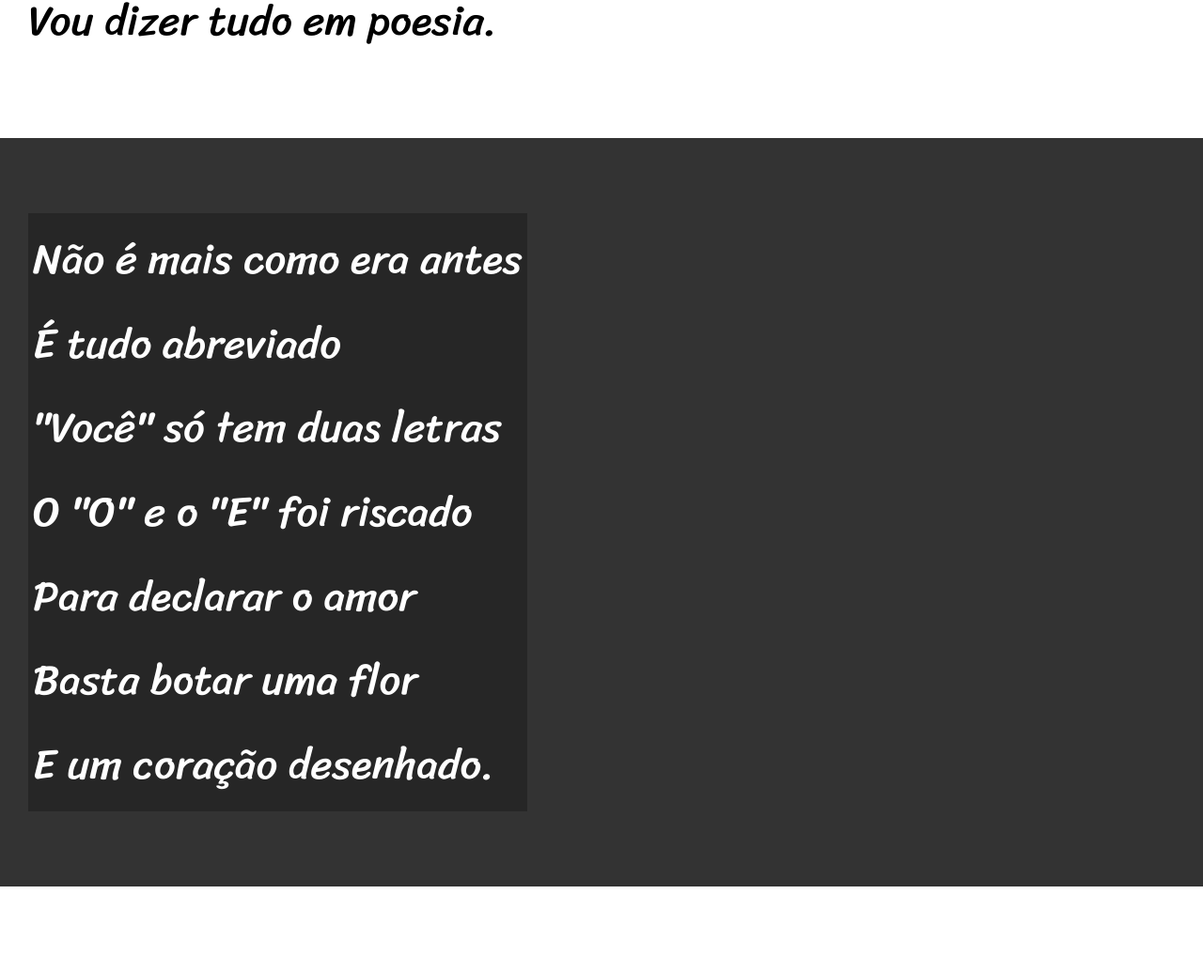
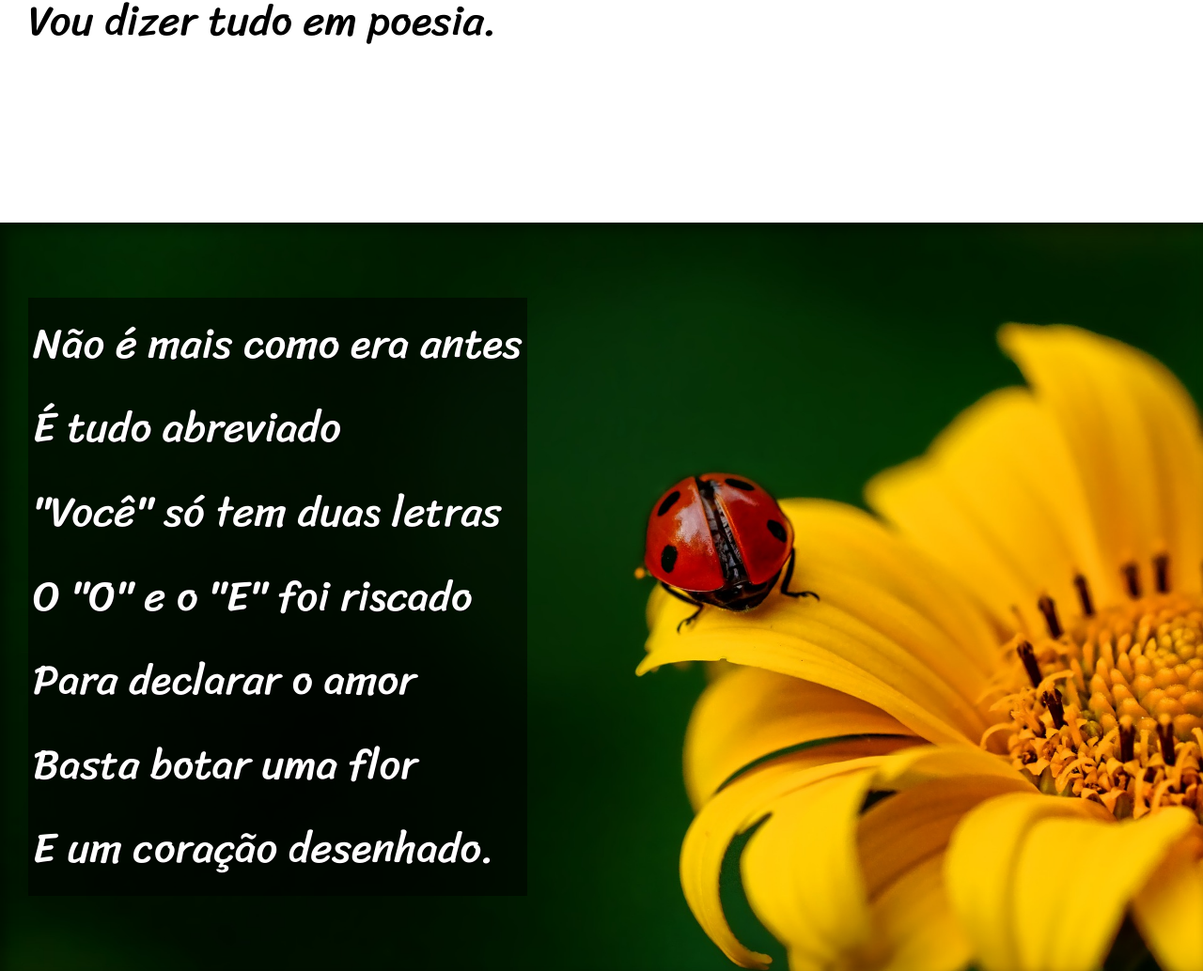
Before and after one commit to GGeres/html-css, a plain HTML site: page Desafios/desafio012/index.html in a window 1280 px wide. Shown: the part 900-1934 px from the top of the page at 94% size. Drawn offline with Linux system fonts and the light colour scheme.

Commit message:
CSS update

```diff
--- a/Desafios/desafio012/estilo/style.css
+++ b/Desafios/desafio012/estilo/style.css
@@ -50,6 +50,9 @@ section{
     padding-left: 30px;
     font-size: 3.5vw;
 }
+section>p{
+    padding-bottom: 2em;
+}
 section.normal{
     background-color: white;
     color: black;
@@ -57,12 +60,28 @@ section.normal{
 section.imagem{
     background-color: rgb(51, 51, 51);
     color: white;
+    box-shadow: inset 6px 6px 13px 0px rgba(0, 0, 0, 0.418);
+    background-size: cover;
+    background-attachment: fixed;
 }
 section.imagem>p{
     display: inline-block;
     padding: 5px;
-    background-color: rgba(0, 0, 0, 0.253);
+    background-color: rgba(0, 0, 0, 0.527);
+    text-shadow: 1px 1px 0px black;
 }
+
+section#img01{
+    background-image: url(../imagens/background001.jpg);
+    background-position: right center;
+
+}
+
+section#img02{
+    background-image: url(../imagens/background002.jpg);
+
+}
+
 footer{
     font-family: var(--fonte0);
     background-color: black;
--- a/Desafios/desafio012/index.html
+++ b/Desafios/desafio012/index.html
@@ -25,7 +25,7 @@
         </p>
     </section>
 
-    <section class="imagem">
+    <section class="imagem" id="img01">
         <p>
             Não é mais como era antes <br>
             É tudo abreviado <br>
@@ -59,7 +59,7 @@
         </p>
     </section>
 
-    <section class="imagem">
+    <section class="imagem" id="img02">
         <p>
             Tenho saudade das cartas <br>
             Escritas com a própria mão <br>
```
